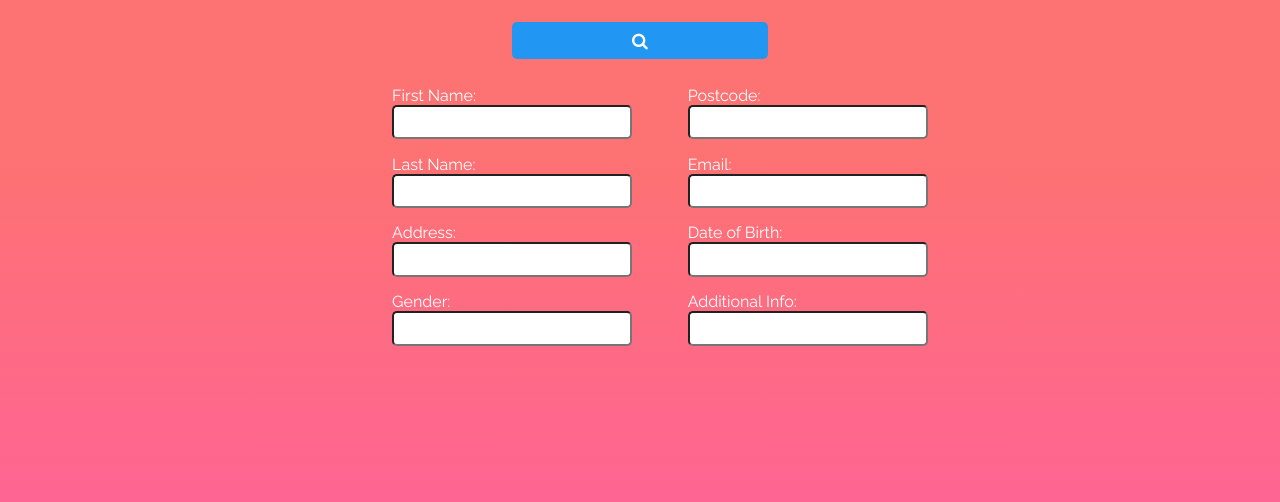
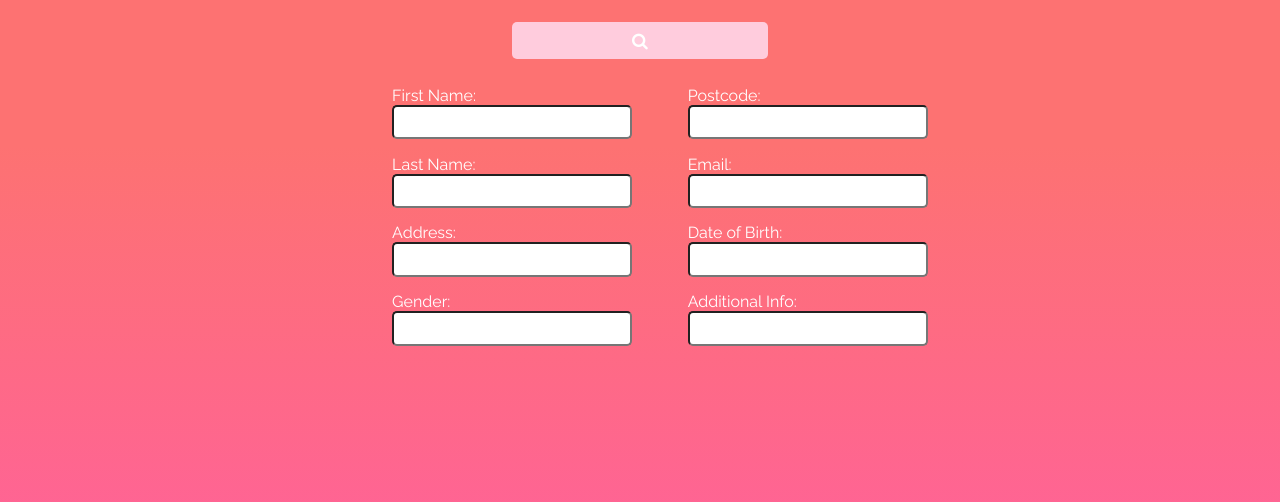
Before and after one commit to jasmineferris/com601-assignment, a plain HTML site: page address_book.html in a window 1280 px wide. Shown: the part 206-708 px from the top of the page. Drawn offline with nearby package versions, Linux system fonts and the light colour scheme.

Commit message:
update css
changing css colours

```diff
--- a/style.css
+++ b/style.css
@@ -27,7 +27,7 @@ body {
     float: right;
     width: 20%;
     padding: 10px;
-    background: #2196F3;
+    background: #ffccdd;
     color:#fff;
     font-size: 17px;
     border: none;
@@ -43,7 +43,7 @@ body {
 }
 
 .search-bar button:hover {
-  background: #0b7dda;
+  background: #ff3377;
 }
 
 .search-bar::after {
```
